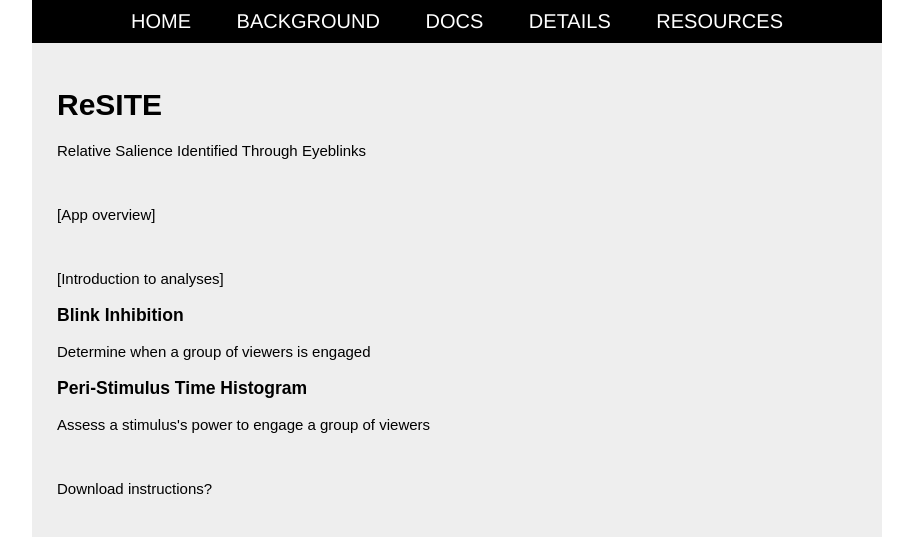
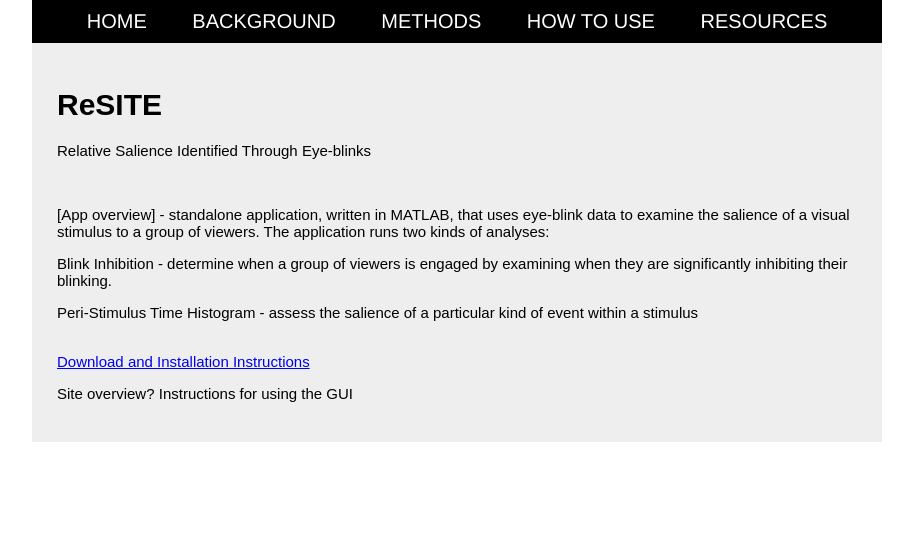
Before and after one commit to cranti/blink-web, a Python web app: template site/templates/home.html in a window 1280 px wide. Shown: the part 408-953 px from the top of the page, without its empty margins (183-1096 px from the left). After the commit the page ends 850 px from the top, so only its background shows below. Run offline with Jinja, Linux system fonts and the light colour scheme; the template is opened without the code that fills it, so the values that code supplies are empty.

Commit message:
updates to site

```diff
--- a/site/templates/base.html
+++ b/site/templates/base.html
@@ -27,24 +27,27 @@
 						</ul>
 					</li>
 					<li class = "navlink">
-						<a href="#">DOCS</a>
-						<ul class = "dropdown">
-							<li>
-								<a href="/blink-mod/howto">Blink Inhibition</a>
-							</li>
-							<li>
-								<a href="/psth/howto">Peri-Stimulus Time Histogram</a>
-							</li>
-						</ul>
-					</li>
-					<li class = "navlink">
-						<a href="#">DETAILS</a>
+						<a href="#">METHODS</a>
 						<ul class = "dropdown">
 							<li>
 								<a href="/blink-mod/methods">Blink Inhibition</a>
 							</li>
 							<li>
 								<a href="/psth/methods">Peri-Stimulus Time Histogram</a>
+							</li>
+						</ul>
+					</li>
+					<li class = "navlink">
+						<a href="#">HOW TO USE</a>
+						<ul class = "dropdown">
+							<li>
+								<a href="/install">Download and Install</a>
+							</li>
+							<li>
+								<a href="/blink-mod/howto">Blink Inhibition</a>
+							</li>
+							<li>
+								<a href="/psth/howto">Peri-Stimulus Time Histogram</a>
 							</li>
 						</ul>
 					</li>
--- a/site/templates/home.html
+++ b/site/templates/home.html
@@ -4,19 +4,21 @@
 {% block content %}
 
 <h1> ReSITE </h1>
-<p>Relative Salience Identified Through Eyeblinks</p>
+<p>Relative Salience Identified Through Eye-blinks</p>
 
 <br>
-<p> [App overview] </p>
+<p> [App overview] - standalone application, written in MATLAB, that uses eye-blink data to examine the salience of a visual stimulus to a group of viewers. The application runs two kinds of analyses:</p>
+
+<p>Blink Inhibition - determine when a group of viewers is engaged by examining when they are significantly inhibiting their blinking.</p>
+
+<p>Peri-Stimulus Time Histogram - assess the salience of a particular kind of event within a stimulus</p>
 
 <br>
-<p> [Introduction to analyses]</p>
-<h3>Blink Inhibition</h3>
-<p> Determine when a group of viewers is engaged </p>
-<h3>Peri-Stimulus Time Histogram</h3>
-<p> Assess a stimulus's power to engage a group of viewers</p>
+<a href="/install"> Download and Installation Instructions</a>
 
-<br>
-<p> Download instructions?</p>
+
+<p> Site overview? Instructions for using the GUI  <p>
+
+
 
 {% endblock %}
```
Also changed, not shown: site/main.py (+13 -11 lines), site/templates/howto-blink-mod.html (+17 -5 lines), site/templates/install.html (added, +11 -0 lines).
